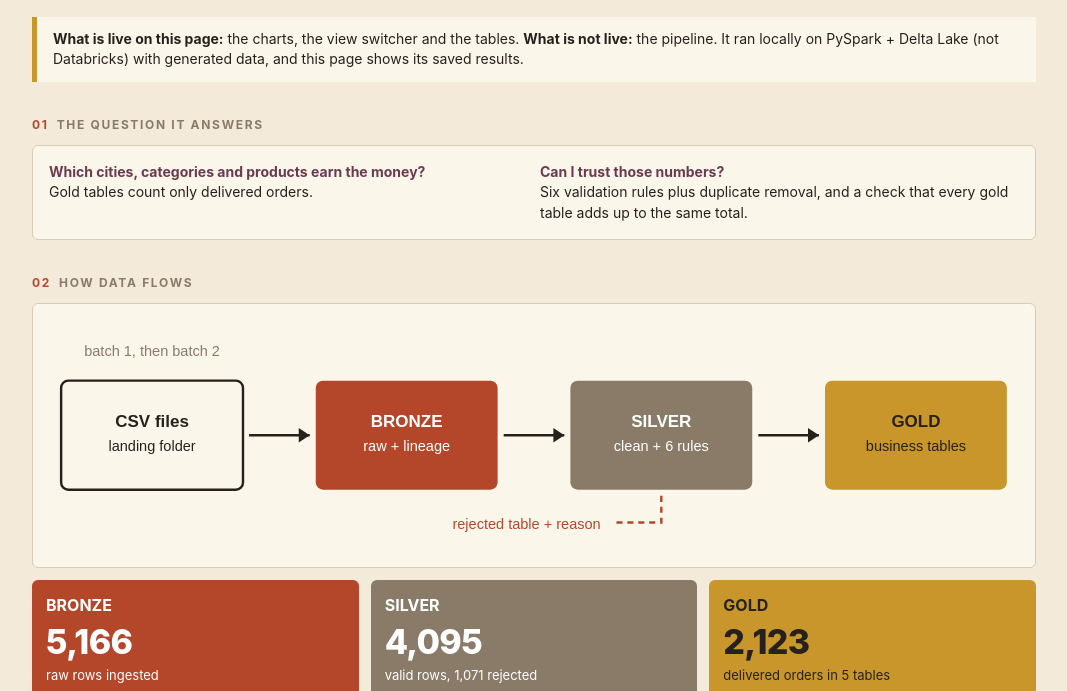
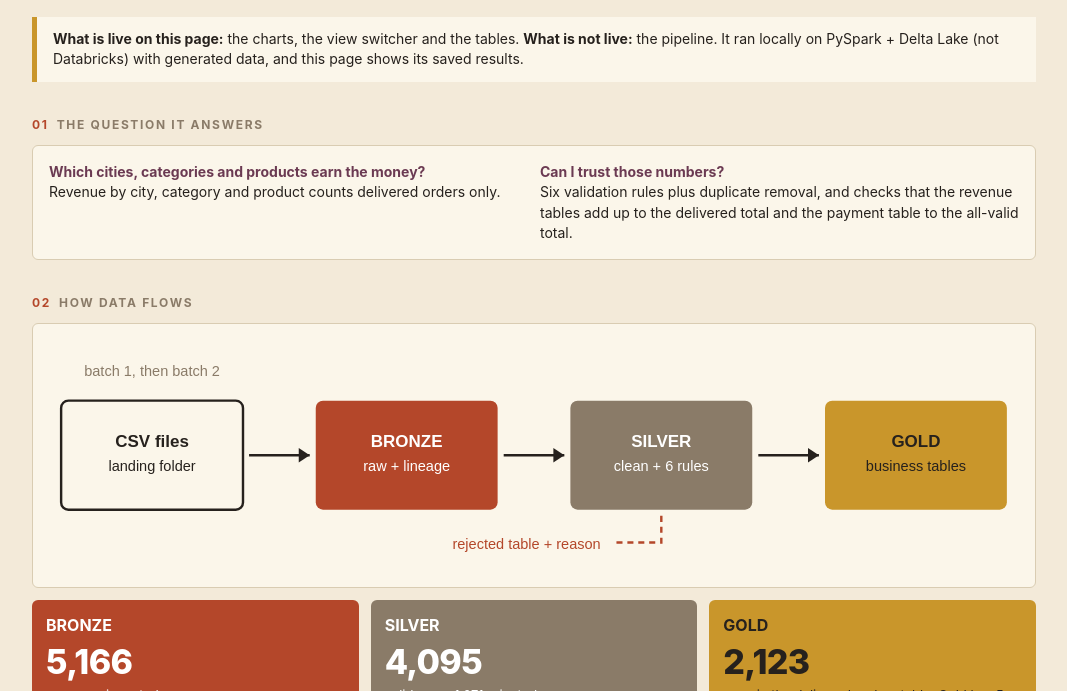
Before and after one commit to areebaf29/ecommerce-medallion-pipeline, a plain HTML site: page docs/index.html in a window 1280 px wide. Shown: the part 261-952 px from the top of the page, without its empty margins (106-1173 px from the left). Drawn offline with Linux system fonts and the light colour scheme.

Commit message:
Update content and descriptions in index.html

```diff
--- a/docs/index.html
+++ b/docs/index.html
@@ -33,8 +33,8 @@ footer{padding:26px 0 40px;font-size:12px;color:var(--taupe)}
 <div class="note"><b>What is live on this page:</b> the charts, the view switcher and the tables. <b>What is not live:</b> the pipeline. It ran locally on PySpark + Delta Lake (not Databricks) with generated data, and this page shows its saved results.</div>
 
 <h2><b>01</b>The question it answers</h2>
-<div class="q card"><div><b>Which cities, categories and products earn the money?</b>Gold tables count only delivered orders.</div>
-<div><b>Can I trust those numbers?</b>Six validation rules plus duplicate removal, and a check that every gold table adds up to the same total.</div></div>
+<div class="q card"><div><b>Which cities, categories and products earn the money?</b>Revenue by city, category and product counts delivered orders only.</div>
+<div><b>Can I trust those numbers?</b>Six validation rules plus duplicate removal, and checks that the revenue tables add up to the delivered total and the payment table to the all-valid total.</div></div>
 
 <h2><b>02</b>How data flows</h2>
 <div class="card scroll"><svg style="min-width:560px" viewBox="0 0 800 190" role="img" aria-label="Pipeline diagram">
@@ -68,7 +68,7 @@ const f=n=>Number(n).toLocaleString('en-IN'),c=d.counts;
 document.getElementById('flow').innerHTML=
 `<div class="layer L1"><b>BRONZE</b><div class="n">${f(c.bronze_rows)}</div><small>raw rows ingested</small></div>
 <div class="layer L2"><b>SILVER</b><div class="n">${f(c.silver_valid)}</div><small>valid rows, ${f(c.silver_rejected)} rejected</small></div>
-<div class="layer L3"><b>GOLD</b><div class="n">${f(c.delivered_orders)}</div><small>delivered orders in 5 tables</small></div>`;
+<div class="layer L3"><b>GOLD</b><div class="n">${f(c.delivered_orders)}</div><small>rows in the delivered-orders table. Gold has 5 tables: city, category, product, payment mode, delivered orders.</small></div>`;
 function chart(){const k=document.getElementById('dim').value,rows=[...d[k]].sort((a,b)=>b.revenue-a.revenue),key=k=='city_sales'?'city':k=='category_sales'?'category':'product',max=rows[0].revenue;
 document.getElementById('chart').innerHTML=rows.map(r=>`<div class="row"><div>${r[key]}</div><div class="t"><div class="bar" style="width:${r.revenue/max*100}%"></div></div><div>₹${f(r.revenue)}</div></div>`).join('')}
 document.getElementById('dim').onchange=chart;chart();
```
